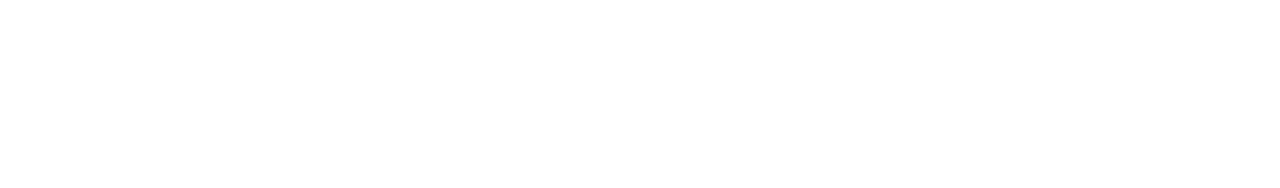
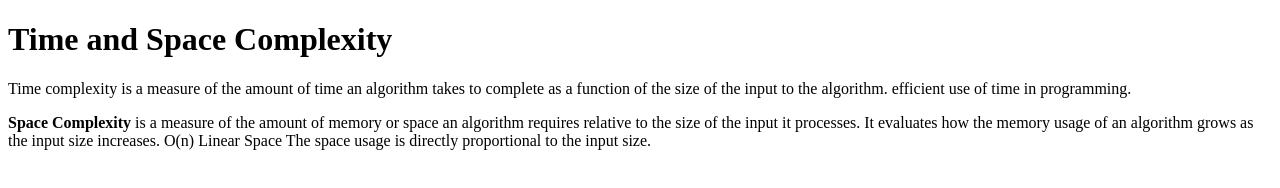
Before and after one commit to acciojob/time-and-space-complexity-misterKumar, a website: page main.html in a window 1280 px wide. Drawn offline with Linux system fonts and the light colour scheme.

Commit message:
created a submission

```diff
--- a/main.html
+++ b/main.html
@@ -1,16 +1,22 @@
 <!DOCTYPE html>
+<html lang="en">
+  <head>
+    <meta charset="UTF-8" />
+    <meta name="viewport" content="width=device-width, initial-scale=1.0" />
+    <title>Time and Space Complexity</title>
+  </head>
+  <body>
+    <h1>Time and Space Complexity</h1>
+    <p>
+      Time complexity is a measure of the amount of time an algorithm takes to
+      complete as a function of the size of the input to the algorithm. efficient use of time in programming.
+    </p>
 
-<html>
-
-<head>
-	<link rel="stylesheet" href="styles.css">
-</head>
-
-<body>
-	<!-- the entire body must be written by student -->
-    <script type="text/javascript" src="./script.js">
-</script>
-
-</body>
-
+    <p>
+      <b>Space Complexity</b> is a measure of the amount of memory or space an
+      algorithm requires relative to the size of the input it processes. It
+      evaluates how the memory usage of an algorithm grows as the input size
+      increases. O(n) Linear Space The space usage is directly proportional to the input size.
+    </p>
+  </body>
 </html>
```
